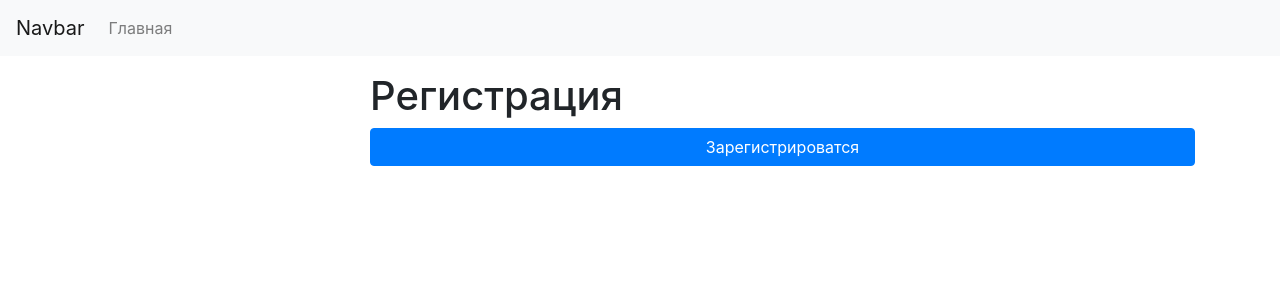
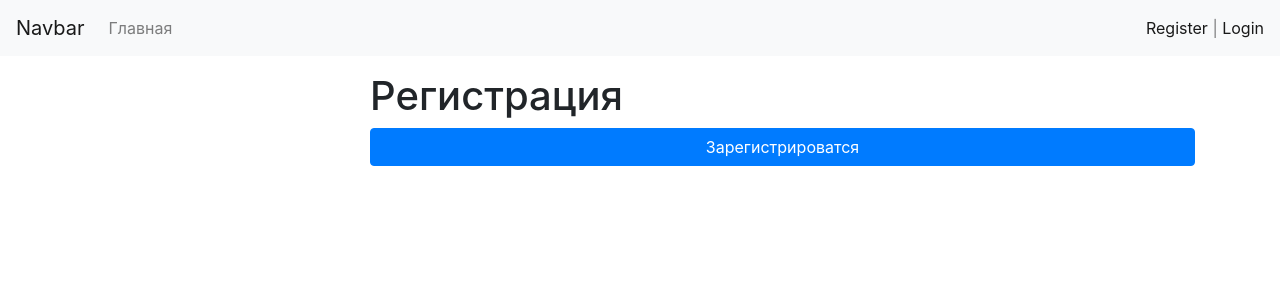
Before and after one commit to Victor-Krupeichenko/Django-projects, a Django app: template Django-website/mysite/news/templates/news/user_register.html in a window 1280 px wide. Shown: the top 300 px of the page. Run offline with Django 3.2, Linux system fonts and the light colour scheme; tables that the repository leaves empty hold one stand-in row (values such as "Sample post"); the template is opened without the code that fills it: values that come from a table or form of the project are taken from there, most other values are stand-ins (such as "Sample title", 1, 10 or a date in 2020); some libraries are stand-ins or nearby versions.

Commit message:
Добавлены ссылки на регистрацию и авторизацию

```diff
--- a/Django-website/mysite/templates/inc/_nav.html
+++ b/Django-website/mysite/templates/inc/_nav.html
@@ -11,5 +11,8 @@
                 <li class="nav-item"><a class="nav-link" href="{% url 'add_news' %}">Добавить новость</a></li>
             {% endif %}
         </ul>
+        <span class="navbar-text">
+            <a href="{% url 'register' %}">Register</a> | <a href="{% url 'login' %}">Login</a>
+        </span>
     </div>
 </nav>
```
